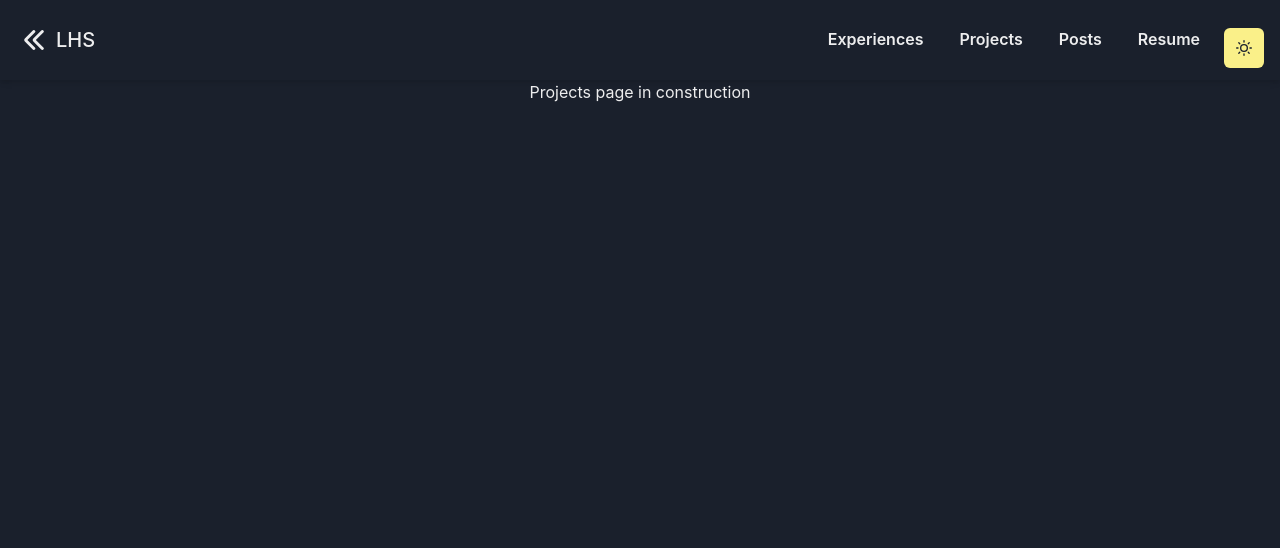
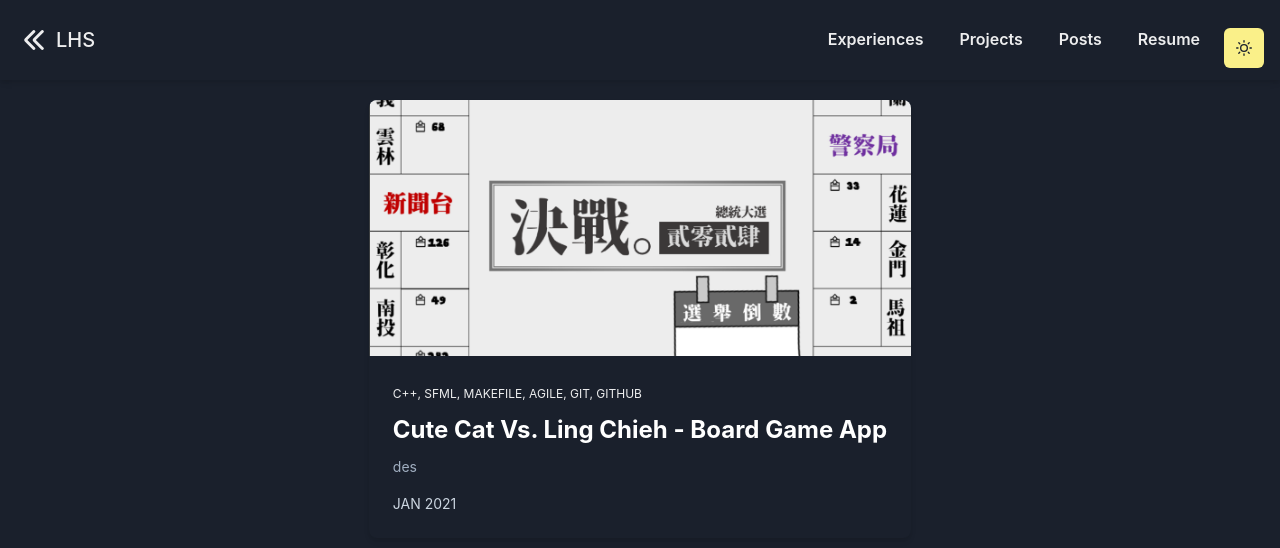
Before and after one commit to drunkint/personal-website, a Next.js app in the folder website/: page /projects in a window 1280 px wide. Shown: the top 548 px of the page. Built offline with nearby package versions, Linux system fonts and the light colour scheme.

Commit message:
project preview

```diff
--- a/website/components/changing-text.js
+++ b/website/components/changing-text.js
@@ -2,7 +2,7 @@ import { Text } from "@chakra-ui/react";
 import { motion } from "framer-motion";
 import { useEffect, useState } from "react";
 
-const wordList = ["李旭紳","Programmer", "Teaching Assistant", "Calligrapher", "Climber"];
+const wordList = ["李旭紳", "Hsu Shen Lee", "Programmer", "Teaching Assistant", "Calligrapher", "Climber"];
 const durationOfWord = 4;
 const effectTime = 1;
 const initDelay = 0.8;
--- /dev/null
+++ b/website/components/project-preview.js
@@ -0,0 +1,87 @@
+import { Flex, Box, Image, chakra, Link } from "@chakra-ui/react";
+
+import NextLink from "next/link";
+
+const ProjectPreview = ({project}) => {
+  return (
+    <NextLink href={project.projectLink}  passHref>
+      <Box
+        mx="auto"
+        my="20px"
+        rounded="lg"
+        shadow="md"
+        bg="white"
+        _dark={{
+          bg: "gray.800",
+        }}
+        maxW="2xl"
+      >
+        <Image
+          roundedTop="lg"
+          w="full"
+          h={64}
+          fit="cover"
+          src={project.imageLink}
+          alt="article"
+        />
+
+        <Box p={6}>
+          <Box>
+            <chakra.span
+              fontSize="xs"
+              textTransform="uppercase"
+              color="brand.600"
+              _dark={{
+                color: "brand.400",
+              }}
+            >
+              {project.category}
+            </chakra.span>
+            <Link
+              display="block"
+              color="gray.800"
+              _dark={{
+                color: "white",
+              }}
+              fontWeight="bold"
+              fontSize="2xl"
+              mt={2}
+              _hover={{
+                color: "gray.600",
+                textDecor: "underline",
+              }}
+            >
+              {project.title}
+            </Link>
+            <chakra.p
+              mt={2}
+              fontSize="sm"
+              color="gray.600"
+              _dark={{
+                color: "gray.400",
+              }}
+            >
+              {project.description}
+            </chakra.p>
+          </Box>
+
+          <Box mt={4}>
+            <Flex alignItems="center">
+              <chakra.span
+                fontSize="sm"
+                color="gray.600"
+                _dark={{
+                  color: "gray.300",
+                }}
+              >
+                {project.date}
+              </chakra.span>
+            </Flex>
+          </Box>
+        </Box>
+      </Box>
+    </NextLink>
+  );
+};
+
+export default ProjectPreview;
--- a/website/pages/projects/index.js
+++ b/website/pages/projects/index.js
@@ -1,11 +1,24 @@
-const { Center, Text } = require("@chakra-ui/react");
+const { Center, Text, Grid, GridItem } = require("@chakra-ui/react");
+import ProjectPreview from "../../components/project-preview";
+const Projects = () => {
+    const cuteCatVsLingChieh = {
+        projectLink: "/project/cute-cat-vs-ling-chieh",
+        imageLink: "/project-photos/cute-cat-vs-ling-chieh.png",
+        category: "C++, SFML, MakeFile, Agile, Git, Github",
+        title: "Cute Cat Vs. Ling Chieh - Board Game App",
+        description: "des",
+        date: "JAN 2021"
+    }
 
-const Projects = () => {
-    return (
-        <Center>
-            <Text>Projects page in construction</Text>
-        </Center>
-    );
-}
+  return (
+    <Center>
+      <Grid templateRows="repeat(1, 1fr)">
+        <GridItem>
+          <ProjectPreview project={cuteCatVsLingChieh} />
+        </GridItem>
+      </Grid>
+    </Center>
+  );
+};
 
-export default Projects
+export default Projects;
```
Also changed, not shown: website/pages/projects/cute-cat-vs-ling-chieh/index.js (added), website/public/project-photos/cute-cat-vs-ling-chieh.png (added).
